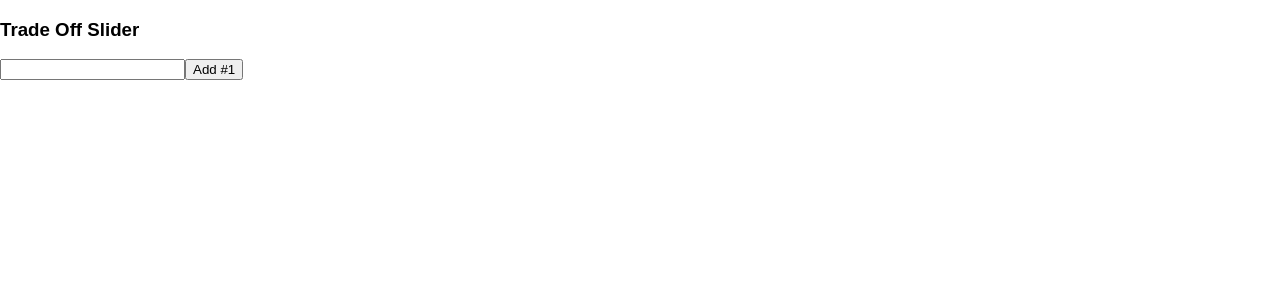
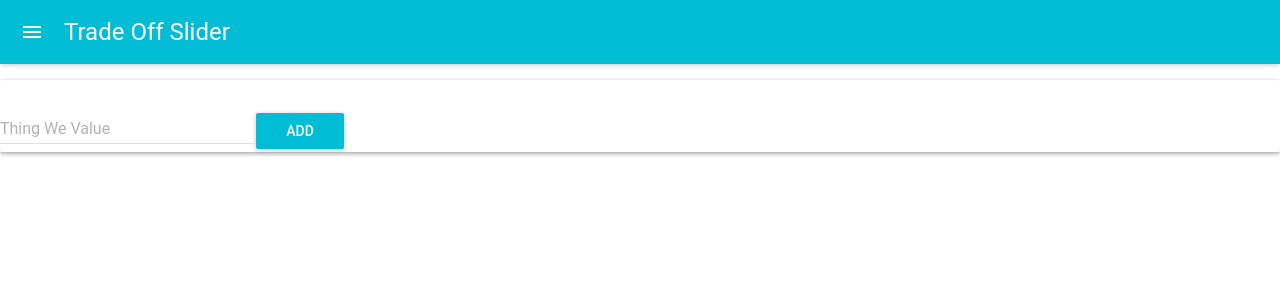
Before and after one commit to ohbarye/trade-off-sliders, a React app: page / in a window 1280 px wide. Shown: the top 300 px of the page. Built offline with nearby package versions, Linux system fonts and the light colour scheme.

Commit message:
Reimplement with material-ui

```diff
--- a/src/App.js
+++ b/src/App.js
@@ -1,64 +1,36 @@
 import React, { Component } from 'react'
 import SliderList from './components/SliderList'
+import InputArea from './components/InputArea'
+import { AppBar, Paper } from 'material-ui';
 
 class App extends Component {
-  constructor(props) {
-    super(props)
-    this.state = { items: [], text: '' }
-    this.handleChange = this.handleChange.bind(this)
-    this.handleSubmit = this.handleSubmit.bind(this)
-    this.handleSliderChange = this.handleSliderChange.bind(this)
-    this.handleSliderDestroy = this.handleSliderDestroy.bind(this)
+  state = {
+    items: []
+  }
+
+  handleSubmit = (newItem) => {
+    this.setState(prevState => ({
+      items: prevState.items.concat(newItem),
+    }))
+  }
+
+  handleSliderDestroy = (id) => {
+    const newItems = this.state.items.filter(item => item.id !== id)
+    this.setState(prevState => ({ items: newItems }))
   }
 
   render() {
     return (
-      <div>
-        <h3>Trade Off Slider</h3>
+      <Paper>
+        <AppBar title="Trade Off Slider" />
         <SliderList
           items={this.state.items}
-          handleSliderChange={this.handleSliderChange}
           handleSliderDestroy={this.handleSliderDestroy} />
-        <form onSubmit={this.handleSubmit}>
-          <input
-            onChange={this.handleChange}
-            value={this.state.text}
-          />
-          <button>
-            Add #{this.state.items.length + 1}
-          </button>
-        </form>
-      </div>
+        <InputArea
+          text={this.state.text}
+          handleSubmit={this.handleSubmit} />
+      </Paper>
     )
-  }
-
-  handleChange(e) {
-    this.setState({ text: e.target.value })
-  }
-
-  handleSubmit(e) {
-    e.preventDefault();
-    if (!this.state.text.length) {
-      return
-    }
-    const newItem = {
-      text: this.state.text,
-      id: Date.now(),
-    }
-    this.setState(prevState => ({
-      items: prevState.items.concat(newItem),
-      text: ''
-    }))
-  }
-
-  handleSliderChange(e) {
-    const output = document.getElementById(e.target.dataset.id)
-    output.value = e.target.value
-  }
-
-  handleSliderDestroy(e) {
-    const newItems = this.state.items.filter(item => item.id != e.target.dataset.id)
-    this.setState(prevState => ({ items: newItems }))
   }
 }
 
--- /dev/null
+++ b/src/components/InputArea.js
@@ -0,0 +1,64 @@
+import React, { Component } from 'react'
+import { RaisedButton, TextField, Paper, FlatButton, Dialog } from 'material-ui';
+
+class InputArea extends Component {
+  state = {
+    text: '', open: false
+  }
+
+  handleChange = (e) => {
+    this.setState({ text: e.target.value })
+  }
+
+  handleSubmit = () => {
+    if (!this.state.text.length) {
+      this.handleOpen()
+      return
+    }
+    const newItem = {
+      text: this.state.text,
+      id: Date.now(),
+    }
+    this.props.handleSubmit(newItem)
+    this.setState(prevState => ({ text: ''}))
+  }
+
+  handleOpen = () => {
+    this.setState({ open: true })
+  }
+
+  handleClose = () => {
+    this.setState({ open: false })
+  }
+
+  render() {
+    return (
+      <Paper>
+        <TextField
+          floatingLabelText="Thing We Value"
+          onChange={this.handleChange}
+          value={this.state.text} />
+        <RaisedButton
+          primary={true}
+          label='Add'
+          onClick={this.handleSubmit} />
+        <Dialog
+          title="Form is invalid"
+          actions={
+            <FlatButton
+              label="Cancel"
+              primary={true}
+              onClick={this.handleClose}
+            />
+          }
+          modal={false}
+          open={this.state.open}
+          onRequestClose={this.handleClose} >
+          Please enter some texts!
+        </Dialog>
+      </Paper>
+    )
+  }
+}
+
+export default InputArea
--- a/src/components/SliderItem.js
+++ b/src/components/SliderItem.js
@@ -1,12 +1,30 @@
-import React from 'react'
+import React, { Component } from 'react'
+import { Slider, ListItem, RaisedButton } from 'material-ui';
 
-const SliderItem = ({text, max, id, handleSliderChange, handleSliderDestroy}) => (
-  <li>
-    {text}
-    <input type="range" min="1" max={max} step="1" data-id={id} onChange={handleSliderChange} />
-    <output id={id} ></output>
-    <button data-id={id} onClick={handleSliderDestroy} >Destroy</button>
-  </li>
-)
+class SliderItem extends Component {
+  state = {
+    slider: 0,
+  }
+
+  handleSlider = (event, value) => {
+    this.setState({slider: value})
+  }
+
+  render() {
+    return (
+    <ListItem>
+      {this.props.text}
+      <Slider
+        max={this.props.max}
+        step={1}
+        data-id={this.props.id}
+        value={this.state.slider}
+        onChange={this.props.handleSlider} />
+      <span>{this.state.slider}</span>
+      <RaisedButton onClick={() => this.props.handleSliderDestroy(this.props.id)} label='Destroy' />
+    </ListItem>
+    )
+  }
+}
 
 export default SliderItem
--- a/src/components/SliderList.js
+++ b/src/components/SliderList.js
@@ -1,12 +1,13 @@
 import React from 'react'
 import SliderItem from './SliderItem'
+import { List } from 'material-ui';
 
 const SliderList = ({items, handleSliderChange, handleSliderDestroy}) => (
-  <ul>
+  <List>
     {items.map(item => (
-      <SliderItem {...item} max={items.length} key={item.id} handleSliderChange={handleSliderChange} handleSliderDestroy={handleSliderDestroy} />
+      <SliderItem {...item} max={items.length} key={item.id} handleSliderDestroy={handleSliderDestroy} />
     ))}
-  </ul>
+  </List>
 )
 
 export default SliderList
--- a/src/index.js
+++ b/src/index.js
@@ -1,8 +1,15 @@
 import React from 'react';
 import ReactDOM from 'react-dom';
+import MuiThemeProvider from 'material-ui/styles/MuiThemeProvider';
 import './styles/index.css';
 import App from './App';
 import registerServiceWorker from './worker/registerServiceWorker';
 
-ReactDOM.render(<App />, document.getElementById('root'));
-registerServiceWorker();
+ReactDOM.render(
+  (
+    <MuiThemeProvider>
+      <App />
+    </MuiThemeProvider>
+    ), document.getElementById('root')
+)
+registerServiceWorker()
```
